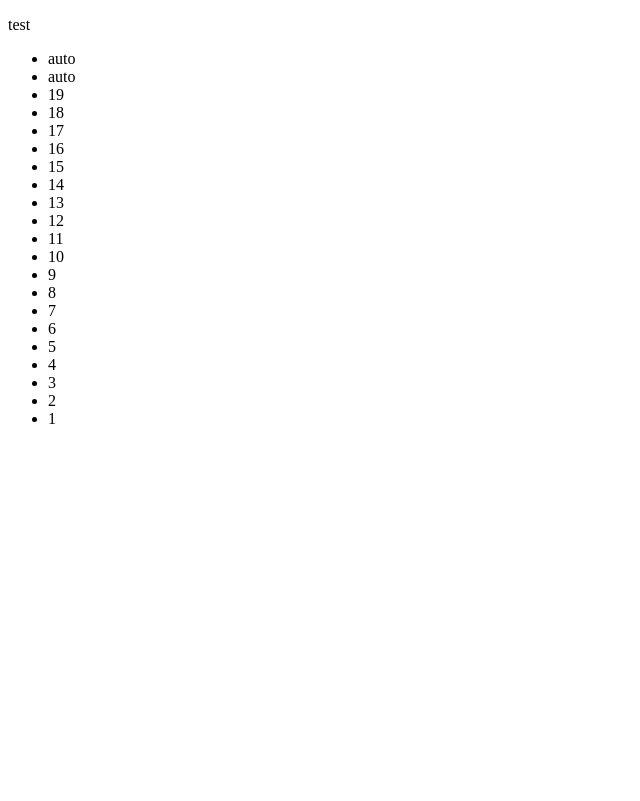
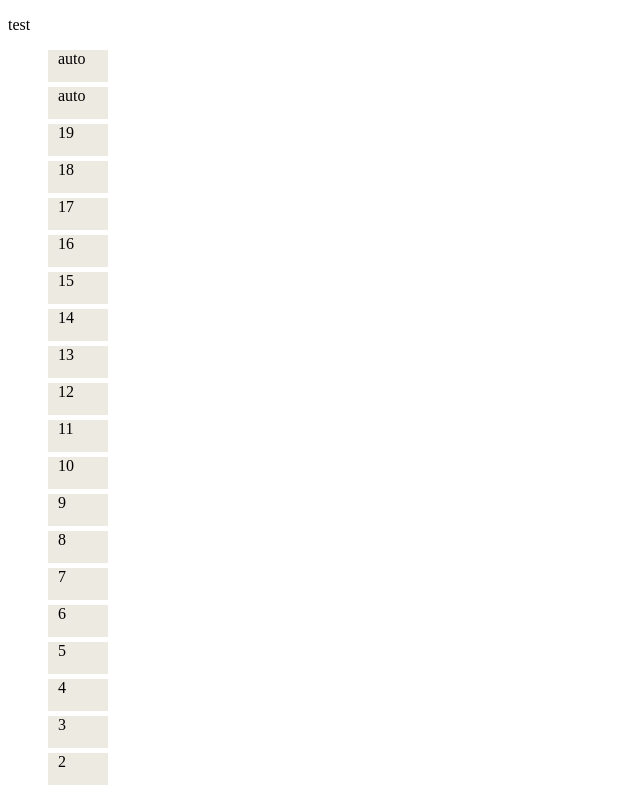
Before and after one commit to baivarn-tjr/css-slideuptest, a plain HTML site: page index.html in a window 1280 px wide. Shown: the whole page, without its empty margins (0-640 px from the left). Drawn offline with nearby package versions, Linux system fonts and the light colour scheme.

Commit message:
fade and slide

```diff
--- a/css/style.css
+++ b/css/style.css
@@ -2,3 +2,18 @@
   display:none;
   color:yellow;
 }
+.show-list > li{
+  list-style: none;
+  display: block;
+  height: 30px;
+  padding-left: 10px;
+  margin-bottom: 5px;
+  width: 50px;
+  background-color: #edeae1;
+  transition: all 0.4s ease-out;
+  opacity: 0;
+  height: 2em;
+}
+.show-list > li.show{
+  opacity: 1;
+}
--- a/index.html
+++ b/index.html
@@ -9,6 +9,7 @@
   <ul id="show-list" class="show-list"></ul>
   <script type="text/javascript">
   var showlist = $('#show-list');
+  var newLi =  $('#show-list:first');
   var myTimer = setInterval(autoAdd, 2000);
   var queue = [];
   setStart();
@@ -24,10 +25,15 @@
   //setTimeout());
   function autoAdd(){
     queue.push('auto');
-    showlist.prepend('<li id="'+'a'+'">'+queue[(queue.length)-1]+' </li>');
+    showlist.prepend('<li>'+queue[(queue.length)-1]+' </li>');
     var j = queue.shift();
-    outoftwenty = $('li:gt(20)');
+    newLi =  $('#show-list >li:first');
+    setTimeout(function() {
+    newLi.addClass("show");
+ }, 100);
+    outoftwenty = $('li:gt(19)');
     outoftwenty.addClass("hide");
+    $('#show-list li.hide').remove()
   }
   </script>
 </body>
```
